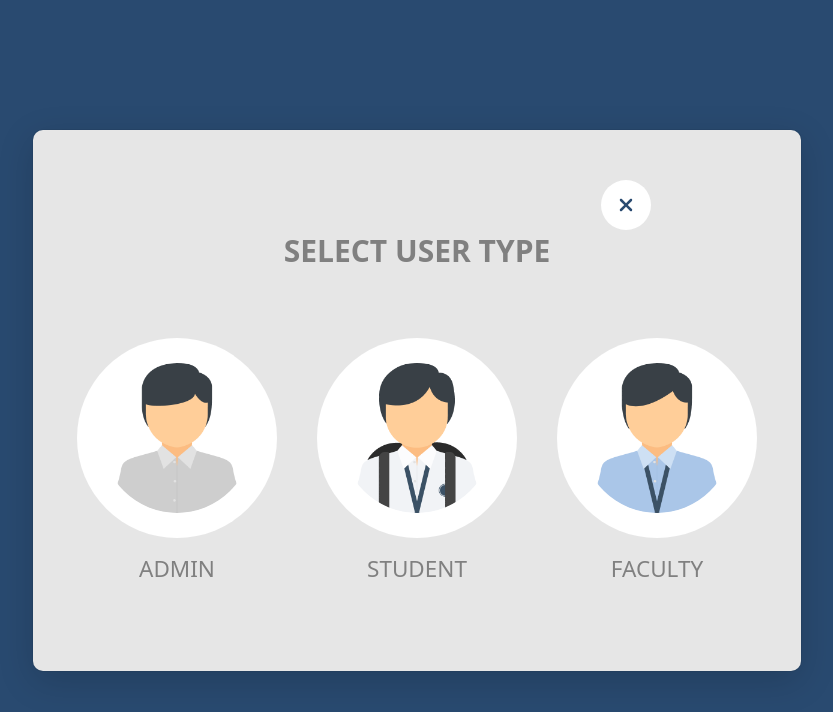
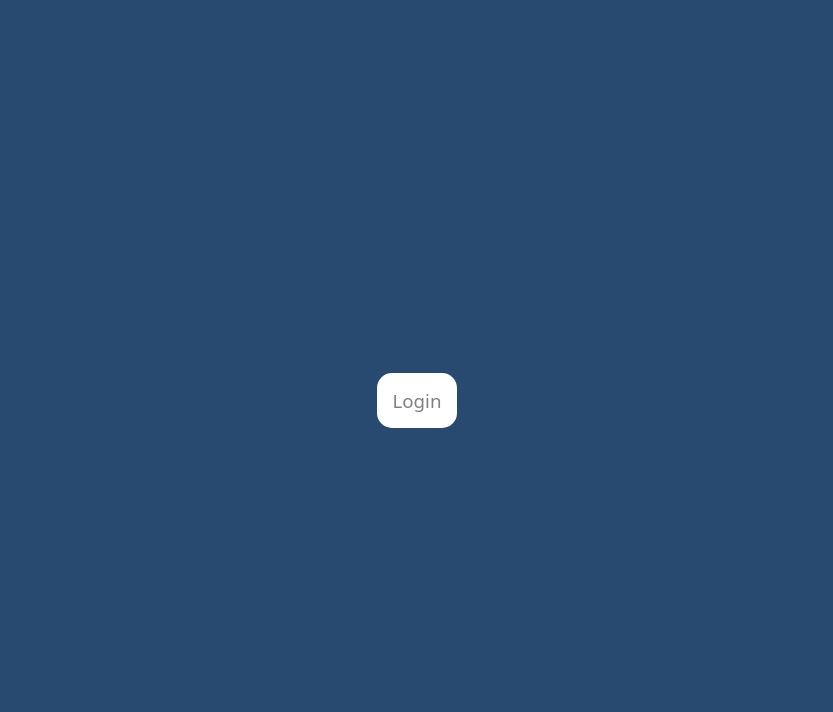
Before and after one commit to apagalilauan/SFIMS-Capstone, a React (Create React App) app in the folder main-app/client/: page /popup in a window 1280 px wide. Shown: the top 712 px of the page, without its empty margins (223-1056 px from the left). Built offline with nearby package versions, Linux system fonts and the light colour scheme; a web font is replaced by a local one.

Commit message:
Working User Type
working reusable pop up

```diff
--- a/main-app/client/src/assets/scss/landing.scss
+++ b/main-app/client/src/assets/scss/landing.scss
@@ -1,20 +1,16 @@
 
 
 .landingMain{
-    margin: 100px;
-
-    background: url('../images/Rectangle_16.svg'), url('../images/Rectangle_18.svg');
-    background-position-x: 100%;
-    background-position-y: 0px, 500px;
-    background-repeat: no-repeat,no-repeat;
-    background-size: 30%, 20%;
-    height: 100vh;
+    // background: url('../images/Rectangle_16.svg'), url('../images/Rectangle_18.svg');
+    // background-position-x: 100%;
+    // background-position-y: 0px, 500px;
+    // background-repeat: no-repeat,no-repeat;
+    // background-size: 30%, 20%;
 
     background-color: #fff;
     display: flex;
     justify-content: center;
     align-items: center;
     border-radius: 50px;
-
-
+    height: 80vh;
 }
--- a/main-app/client/src/assets/scss/popup.scss
+++ b/main-app/client/src/assets/scss/popup.scss
@@ -16,16 +16,35 @@
     transition: 0.2s;
   }
 }
-.popup_container {
+#popup_container {
+  // position: fixed;
+  // top: 0;
+  // left: 0;
+  // width: 100%;
+  // height: 100vh;
+  // background-color: gray;
+  // box-shadow: rgba(0, 0, 0, 0.16) 0px 10px 36px 0px, rgba(0, 0, 0, 0.06) 0px 0px 0px 1px;
+  // display: flex;
+  // justify-content: center;
+  // align-items: center;
+  // opacity: .5;
+    transform: translate(-50%, -50%);
+    top: 50%;
+    left: 50%;
+    display: flex;
     position: fixed;
-    background-color: $color-blue;
-    display: flex;
     justify-content: center;
     align-items: center;
-    flex-direction: column;
-    transition: .5s;
+    height: 100%;
+    width: 100%;
+    background-color: rgba(0, 0, 0, 0.5);
+    display: none;
+
 
     .p_close{
+      position: absolute;
+      right: 20px;
+      top: 20px;
       transition: .5s;
       display:flex;
       place-self: end;
@@ -49,17 +68,31 @@
   }
 
   #popup {
-    width: 60vw;
-    padding: 50px 150px;
+    position: relative;
+    padding: 40px 100px;
+    border-radius: 15px;
     background-color: #E6E6E6;
     box-shadow: rgba(0, 0, 0, 0.16) 0px 10px 36px 0px, rgba(0, 0, 0, 0.06) 0px 0px 0px 1px;
-    border-radius: 10px;
-    font-size: 15px;
     display: flex;
     justify-content: center;
     align-items: center;
     flex-direction: column;
-    border-radius: 10px;
+    width: 60vw;
+
+
+    // z-index: 1;
+    // position: fixed;
+    // width: 60vw;
+    // padding: 50px 150px;
+    // background-color: #E6E6E6;
+    // box-shadow: rgba(0, 0, 0, 0.16) 0px 10px 36px 0px, rgba(0, 0, 0, 0.06) 0px 0px 0px 1px;
+    // border-radius: 10px;
+    // font-size: 15px;
+    // display: flex;
+    // justify-content: center;
+    // align-items: center;
+    // flex-direction: column;
+    // border-radius: 10px;
 
 
     .UserType{
--- a/main-app/client/src/pages/Landing.js
+++ b/main-app/client/src/pages/Landing.js
@@ -1,12 +1,15 @@
 import '../global.scss';
 import '../assets/scss/landing.scss';
+import PopUp from './Popup';
 
 
 
 function LandingPage() {
     return (
         <div className='landingMain'>
-            <h1>Sample Text</h1>
+
+            Sample Text
+            <PopUp/>
         </div>
     );
   }//app end
--- a/main-app/client/src/pages/LogIn.js
+++ b/main-app/client/src/pages/LogIn.js
@@ -2,6 +2,7 @@ import { useState } from 'react'
 import { useNavigate } from 'react-router-dom'
 import '../assets/scss/login.scss'
 import logo from '../assets/images/logo.png'
+import PopUp from './Popup'
 
 function App() {
   const [idnum, setIDNum] = useState('')
@@ -104,6 +105,7 @@ function App() {
                 </div>
               </div>
               <input type="submit" class="login-button" value="SIGN IN" />
+              <PopUp/>
             </form>
             </div>
           </div>
--- a/main-app/client/src/pages/UserPopup.js
+++ b/main-app/client/src/pages/UserPopup.js
@@ -5,12 +5,12 @@ import STUDENT from '../assets/images/STUDENT.png';
 import '../assets/scss/popup.scss'
 
 function closePopup(){
-    document.getElementById('popup').style.cssText = 'display:none';
+    document.getElementById('popup_container').style.cssText = 'display:none';
     document.getElementById('close').style.cssText = 'display:none';
     document.getElementById('open_popup').style.cssText = 'opacity: 100%';
 }
 function openPopup(){
-    document.getElementById('popup').style.cssText = 'display:flex';
+    document.getElementById('popup_container').style.cssText = 'display:flex';
     document.getElementById('close').style.cssText = 'display:flex';
     document.getElementById('open_popup').style.cssText = 'display:hidden';
 }
@@ -25,7 +25,7 @@ const User_Popup = () => {
         </div>
 
 
-        <div class='popup_container'>
+        <div id='popup_container' onClick={closePopup}>
             <div id="popup">
             <div id='close' class='p_close' onClick={closePopup}>
             <svg xmlns="http://www.w3.org/2000/svg" viewBox="0 0 320 512"><path d="M310.6 361.4c12.5 12.5 12.5 32.75 0 45.25C304.4 412.9 296.2 416 288 416s-16.38-3.125-22.62-9.375L160 301.3L54.63 406.6C48.38 412.9 40.19 416 32 416S15.63 412.9 9.375 406.6c-12.5-12.5-12.5-32.75 0-45.25l105.4-105.4L9.375 150.6c-12.5-12.5-12.5-32.75 0-45.25s32.75-12.5 45.25 0L160 210.8l105.4-105.4c12.5-12.5 32.75-12.5 45.25 0s12.5 32.75 0 45.25l-105.4 105.4L310.6 361.4z"/></svg>
```
Lines whose indentation alone changed are shown as unchanged.
